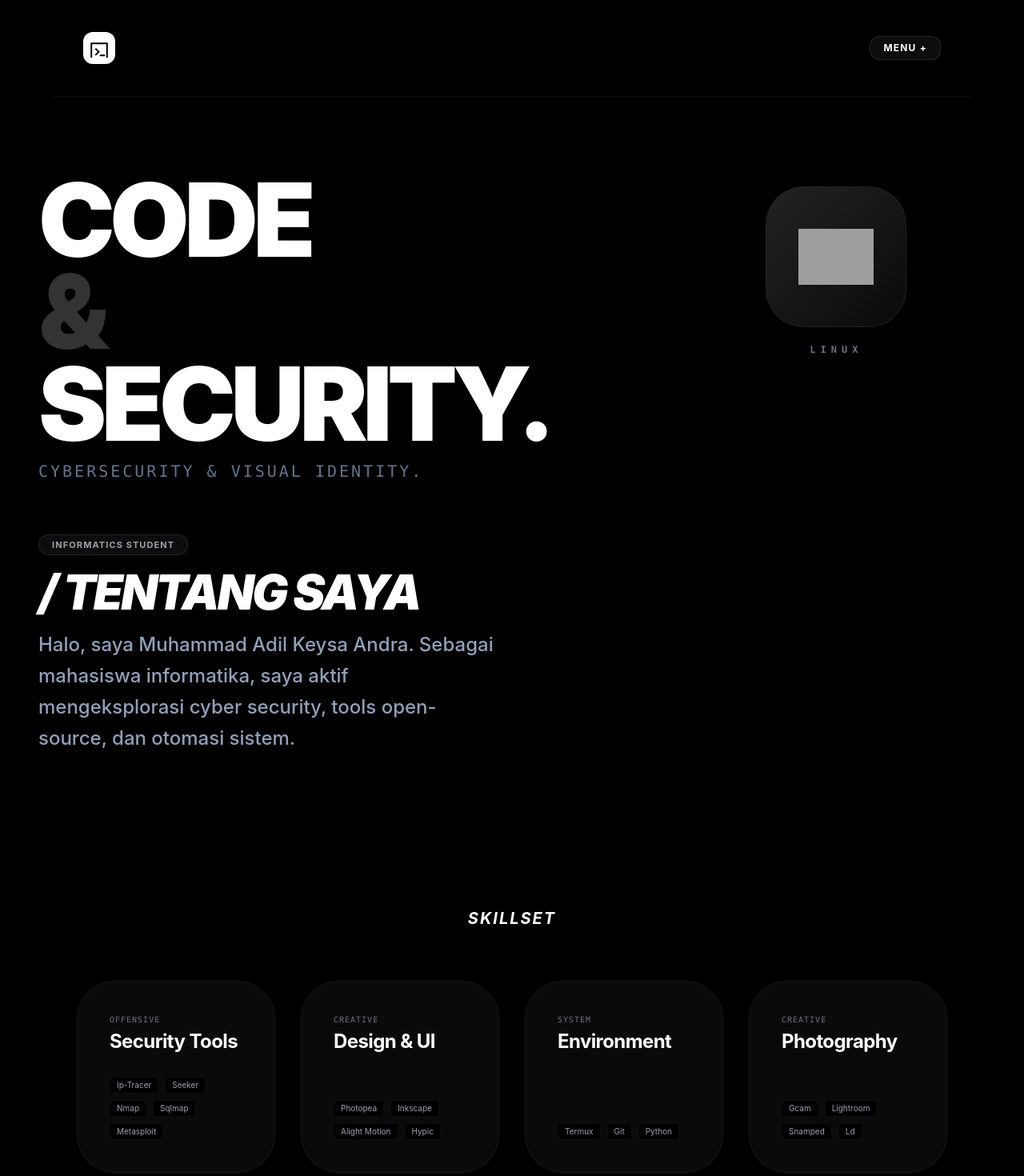
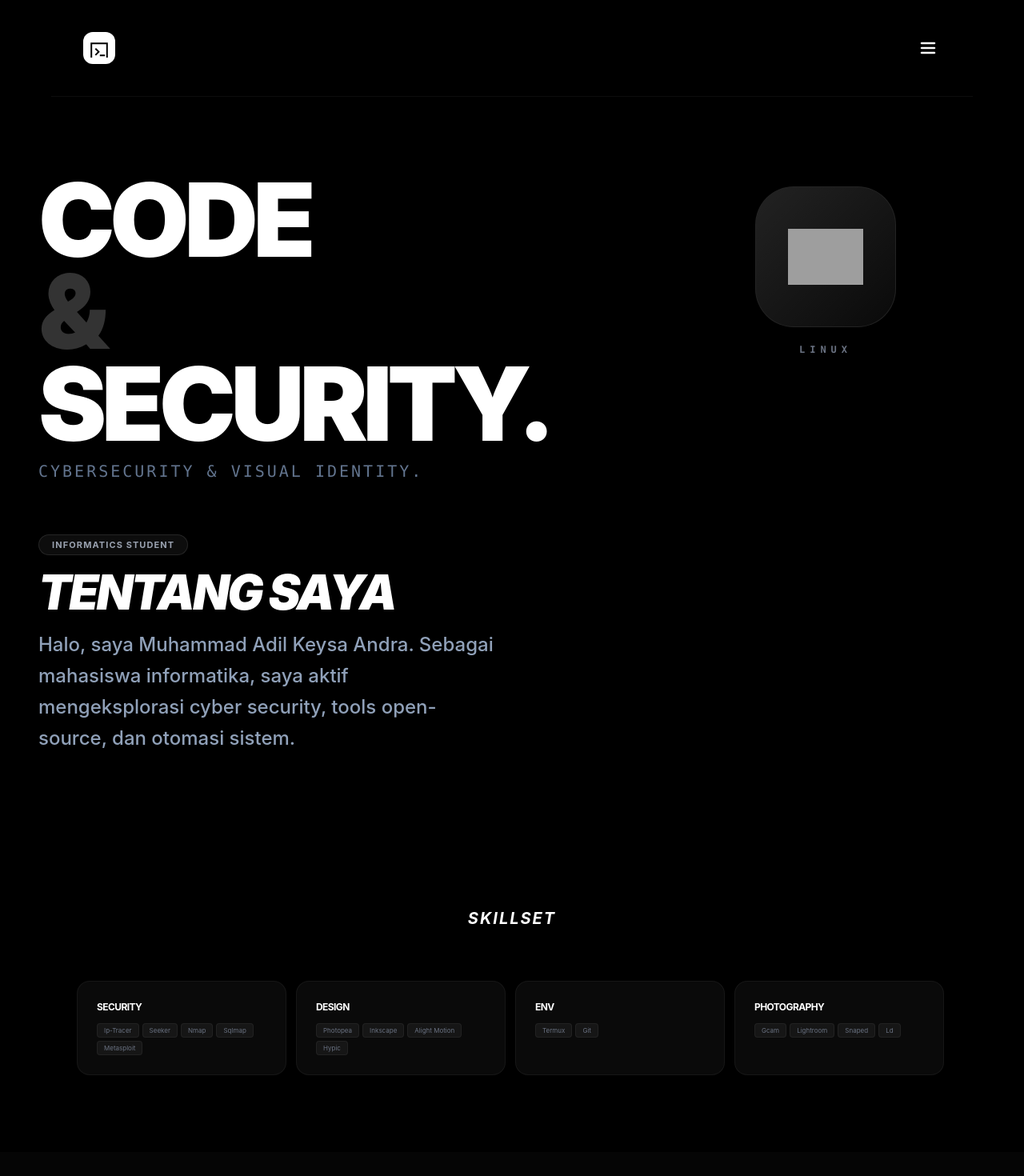
Before and after one commit to ndrmeda-s/porto, a React (Vite) app: page / in a window 1280 px wide. Shown: the top 1470 px of the page at 80% size. Built offline with nearby package versions, Linux system fonts and the light colour scheme; grey boxes are pictures that could not be loaded.

Commit message:
ubah navbar

```diff
--- a/src/App.jsx
+++ b/src/App.jsx
@@ -15,7 +15,7 @@ const RectangleReveal = ({ children }) => (
 
 function App() {
   const [index, setIndex] = useState(0)
-  // State untuk kontrol buka-tutup menu navbar
+  // State khusus buat kontrol buka-tutup burger menu
   const [menuOpen, setMenuOpen] = useState(false)
 
   const logos = [
@@ -36,37 +36,38 @@ function App() {
   return (
     <div className="min-h-screen bg-[#000000] text-slate-300 font-sans selection:bg-white/20 overflow-x-hidden">
 
-      {/* --- 1. NAV BAR WITH INTERACTIVE DROPDOWN MENU --- */}
+      {/* --- 1. NAV BAR (BURGER ICON + SLIM DROPDOWN) --- */}
       <nav className="p-4 md:p-10 flex justify-between items-center max-w-6xl mx-auto border-b border-white/5 bg-[#000000]/80 backdrop-blur-md sticky top-0 z-50">
-        {/* Logo Favicon */}
         <div className="w-8 h-8 md:w-10 md:h-10 bg-white rounded-xl flex items-center justify-center group cursor-pointer overflow-hidden">
           <svg viewBox="0 0 24 24" className="w-4 h-4 md:w-6 md:h-6" fill="black">
             <path d="M1.2 5.2h21.6v21.6H1.2V5.2zm2 2v17.6h17.6V7.2H3.2zm4.8 4.8l4.8 4.8-4.8 4.8-1.4-1.4 3.4-3.4-3.4-3.4 1.4-1.4zm4.8 8.2h6.4v2H12.8v-2z" />
           </svg>
         </div>
 
-        {/* Single Toggled Menu Button */}
+        {/* Tombol Menu Icon Burger */}
         <div className="relative">
           <button
             onClick={() => setMenuOpen(!menuOpen)}
-            className="px-4 py-1.5 bg-white/5 border border-white/10 rounded-xl text-[10px] md:text-xs font-bold uppercase tracking-widest text-white hover:bg-white/10 transition-all active:scale-95"
+            className="text-white focus:outline-none p-1 block active:scale-95 transition-transform"
           >
-            {menuOpen ? 'Close —' : 'Menu +'}
+            <svg viewBox="0 0 24 24" className="w-6 h-6" fill="none" stroke="currentColor" strokeWidth="2.5" strokeLinecap="round">
+              <path d="M4 6h16M4 12h16M4 18h16" />
+            </svg>
           </button>
 
-          {/* Menu Dropdown Overlay */}
+          {/* Overlay Dropdown: Menggunakan w-max biar lebarnya pas sama teks */}
           <AnimatePresence>
             {menuOpen && (
               <motion.div
                 initial={{ opacity: 0, y: -10 }}
                 animate={{ opacity: 1, y: 0 }}
                 exit={{ opacity: 0, y: -10 }}
-                className="absolute right-0 mt-3 w-40 bg-[#0a0a0a] border border-white/10 rounded-2xl p-4 shadow-2xl flex flex-col gap-3 z-50 text-right md:text-left"
+                className="absolute right-0 mt-3 w-max bg-[#0a0a0a] border border-white/10 rounded-xl p-3 shadow-2xl flex flex-col gap-2.5 z-50 font-mono text-[10px] font-bold uppercase tracking-wider text-right"
               >
-                <a href="#skill" onClick={() => setMenuOpen(false)} className="text-[10px] md:text-xs font-bold uppercase tracking-widest text-white/60 hover:text-white transition-colors">Skill</a>
-                <a href="#proyek" onClick={() => setMenuOpen(false)} className="text-[10px] md:text-xs font-bold uppercase tracking-widest text-white/60 hover:text-white transition-colors">Proyek</a>
-                <a href="#gallery" onClick={() => setMenuOpen(false)} className="text-[10px] md:text-xs font-bold uppercase tracking-widest text-white/60 hover:text-white transition-colors">Visual</a>
-                <a href="#kontak" onClick={() => setMenuOpen(false)} className="text-[10px] md:text-xs font-bold uppercase tracking-widest text-white/60 hover:text-white transition-colors">Kontak</a>
+                <a href="#skill" onClick={() => setMenuOpen(false)} className="text-white/50 hover:text-white transition-colors block px-3 py-0.5">Skill</a>
+                <a href="#proyek" onClick={() => setMenuOpen(false)} className="text-white/50 hover:text-white transition-colors block px-3 py-0.5">Proyek</a>
+                <a href="#gallery" onClick={() => setMenuOpen(false)} className="text-white/50 hover:text-white transition-colors block px-3 py-0.5">Visual</a>
+                <a href="#kontak" onClick={() => setMenuOpen(false)} className="text-white/50 hover:text-white transition-colors block px-3 py-0.5">Kontak</a>
               </motion.div>
             )}
           </AnimatePresence>
@@ -76,29 +77,28 @@ function App() {
       {/* --- 2. HERO SECTION --- */}
       <section className="px-4 md:px-12 py-12 md:py-24 min-h-[85vh] flex flex-col justify-center bg-[#000000]">
         <RectangleReveal>
-          <div className="grid grid-cols-[1.8fr_1fr] md:grid-cols-[2fr_1fr] gap-4 md:gap-16 items-start max-w-7xl mx-auto w-full">
+          <div className="grid grid-cols-[1.8fr_1fr] md:grid-cols-[2fr,1fr] gap-4 md:gap-16 items-start max-w-7xl mx-auto w-full">
 
-            {/* KONTEN KIRI (HEADLINE & TENTANG SAYA) */}
+            {/* KONTEN KIRI */}
             <div className="space-y-10 md:space-y-16">
 
-              {/* Headline Stacking Vertikal */}
               <div className="text-left">
                 <h1 className="text-4xl sm:text-6xl md:text-9xl font-black text-white leading-[0.9] tracking-tighter uppercase mb-3">
                   CODE <br />
-                  <span className="text-white/20">&</span> <br />
+                  <span className="text-white/20">&amp;</span> <br />
                   SECURITY.
                 </h1>
                 <p className="text-slate-500 text-[8px] sm:text-sm md:text-xl font-mono uppercase tracking-[0.15em]">
-                  Cybersecurity & Visual Identity.
+                  Cybersecurity &amp; Visual Identity.
                 </p>
               </div>
 
-              {/* Tentang Saya (Tombol Bawah Sudah Dihapus Bersih) */}
+              {/* Tentang Saya (Tombol Bawah Dihapus Bersih) */}
               <div id="tentang" className="text-left space-y-4 max-w-xl">
                 <div className="inline-block px-2.5 py-0.5 md:px-4 md:py-1 rounded-full bg-white/5 border border-white/10 text-gray-400 text-[8px] md:text-[11px] font-bold uppercase tracking-widest">
                   Informatics Student
                 </div>
-                <h2 className="text-lg sm:text-4xl md:text-6xl font-black text-white uppercase tracking-tighter italic">/ Tentang Saya</h2>
+                <h2 className="text-lg sm:text-4xl md:text-6xl font-black text-white uppercase tracking-tighter italic">Tentang Saya</h2>
                 <p className="text-slate-400 text-[11px] sm:text-lg md:text-2xl leading-relaxed font-medium">
                   Halo, saya Muhammad Adil Keysa Andra. Sebagai mahasiswa informatika, saya aktif mengeksplorasi cyber security, tools open-source, dan otomasi sistem.
                 </p>
@@ -106,7 +106,7 @@ function App() {
 
             </div>
 
-            {/* KONTEN KANAN (KOTAK ANIMASI LOGO) */}
+            {/* KONTEN KANAN */}
             <div className="flex flex-col items-center justify-start pt-2 md:pt-4">
               <div className="perspective-[1200px] gap-2 md:gap-5 flex flex-col items-center w-full">
                 <div className="relative w-24 h-24 sm:w-36 sm:h-36 md:w-44 md:h-44">
@@ -151,27 +151,21 @@ function App() {
         </RectangleReveal>
       </section>
 
-      {/* --- 3. SKILLSET (FIXED ALIGNMENT BUG WITH MT-AUTO) --- */}
+      {/* --- 3. SKILLSET (BACK TO ORIGINAL FLEX LAYOUT) --- */}
       <section id="skill" className="px-4 md:px-8 py-24 max-w-6xl mx-auto scroll-mt-20">
         <RectangleReveal>
           <h2 className="text-xl font-bold text-white mb-16 text-center uppercase tracking-widest italic">Skillset</h2>
-          <div className="grid grid-cols-2 md:grid-cols-2 lg:grid-cols-4 gap-3 md:gap-8">
+          <div className="flex flex-wrap gap-3">
             {[
-              { cat: "Offensive", title: "Security Tools", items: ['Ip-Tracer', 'Seeker', 'Nmap', 'Sqlmap', 'Metasploit'] },
-              { cat: "Creative", title: "Design & UI", items: ['Photopea', 'Inkscape', 'Alight Motion', 'Hypic'] },
-              { cat: "System", title: "Environment", items: ['Termux', 'Git', 'Python'] },
-              { cat: "Creative", title: "Photography", items: ['Gcam', 'Lightroom', 'Snamped', 'Ld'] }
-            ].map((skill, i) => (
-              <div key={i} className="p-4 md:p-10 bg-[#0a0a0a] border border-white/5 rounded-2xl md:rounded-[3rem] flex flex-col h-full text-left">
-                <div>
-                  <p className="text-gray-500 font-mono text-[8px] md:text-[10px] uppercase mb-2 tracking-widest">{skill.cat}</p>
-                  <h3 className="text-white font-bold text-xs md:text-2xl mb-4 tracking-tight leading-none">{skill.title}</h3>
-                </div>
-                {/* mt-auto mengunci tag agar selalu nempel rata di bawah card */}
-                <div className="flex flex-wrap gap-1 md:gap-2 text-[7px] md:text-[10px] text-gray-400 mt-auto pt-4">
-                  {skill.items.map(item => (
-                    <span key={item} className="px-2 py-0.5 bg-black rounded border border-white/5">{item}</span>
-                  ))}
+              { t: "Security", i: ['Ip-Tracer', 'Seeker', 'Nmap', 'Sqlmap', 'Metasploit'] },
+              { t: "Design", i: ['Photopea', 'Inkscape', 'Alight Motion', 'Hypic'] },
+              { t: "Env", i: ['Termux', 'Git'] },
+              { t: "Photography", i: ['Gcam', 'Lightroom', 'Snaped', 'Ld'] }
+            ].map((s, i) => (
+              <div key={i} className="w-[calc(50%-6px)] md:w-[calc(25%-10px)] p-6 bg-[#0a0a0a] border border-white/5 rounded-2xl transition-all hover:border-white/20">
+                <h3 className="text-white font-bold text-xs mb-3 uppercase tracking-tighter">{s.t}</h3>
+                <div className="flex flex-wrap gap-1">
+                  {s.i.map(item => <span key={item} className="text-[8px] text-gray-500 bg-white/5 px-2 py-0.5 rounded border border-white/5">{item}</span>)}
                 </div>
               </div>
             ))}
@@ -180,7 +174,7 @@ function App() {
       </section>
 
       {/* --- 4. PROYEK --- */}
-      <section id="proyek" className="px-4 md:px-8 py-24 bg-[#080808] border-y border-white/5 scroll-mt-20">
+      <section id="proyek" className="px-4 md:px-8 py-24 bg-[#050505]">
         <RectangleReveal>
           <div className="max-w-6xl mx-auto text-center space-y-16">
             <h2 className="text-xl font-bold text-white uppercase tracking-widest italic">Proyek</h2>
@@ -219,9 +213,9 @@ function App() {
         </RectangleReveal>
       </section>
 
-      {/* --- 6. FOOTER (KONTAK TARGET) --- */}
+      {/* --- 6. FOOTER --- */}
       <footer id="kontak" className="py-24 text-center border-t border-white/5 bg-[#000000]">
-        <p className="text-slate-800 text-[8px] md:text-[10px] font-mono tracking-[0.5em] uppercase">
+        <p className="text-slate-800 text-[8px] md:text-[10px] font-mono tracking-[0.5em] uppercase px-4">
           Built with Termux — 2026
         </p>
       </footer>
```
